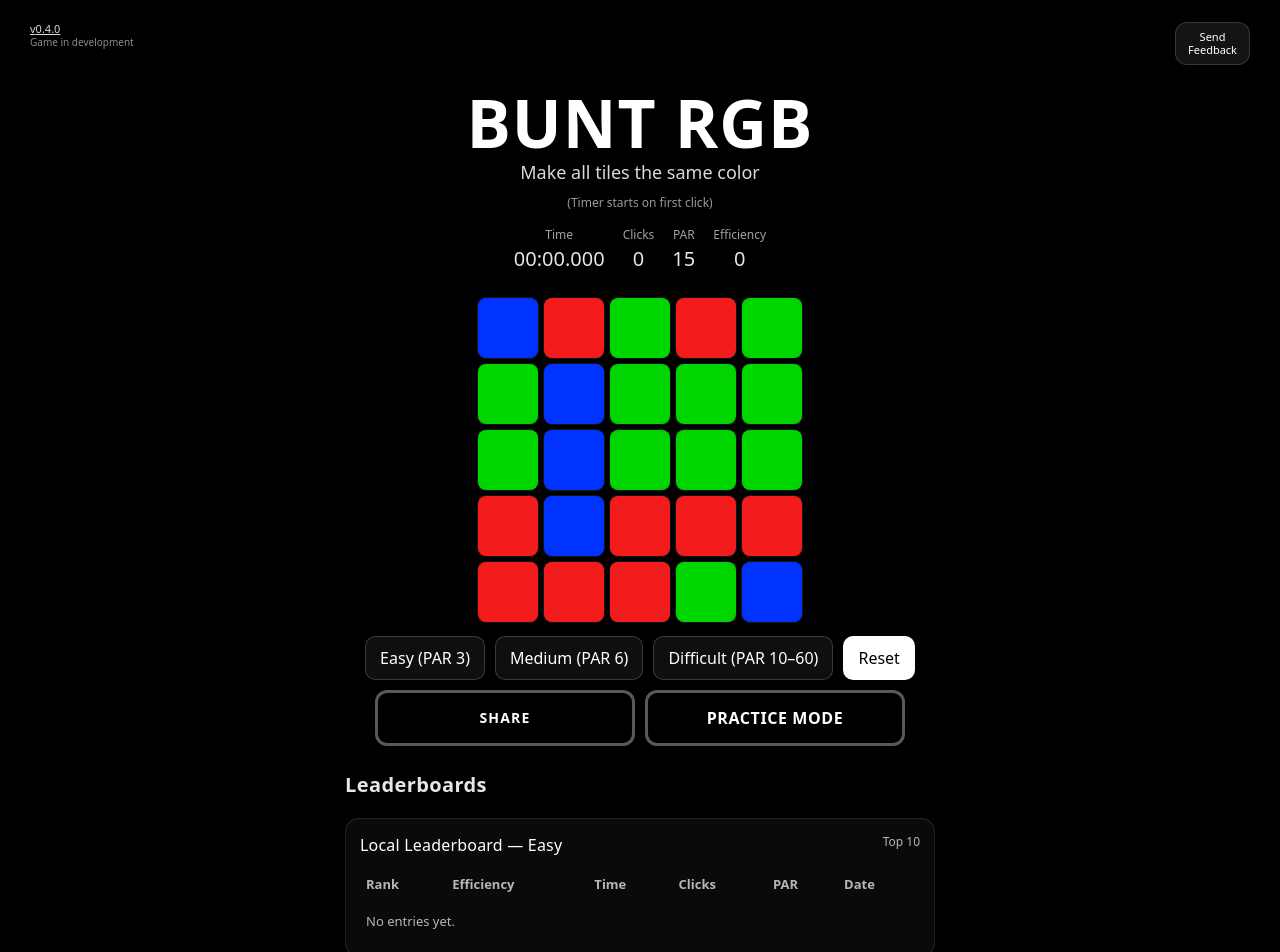
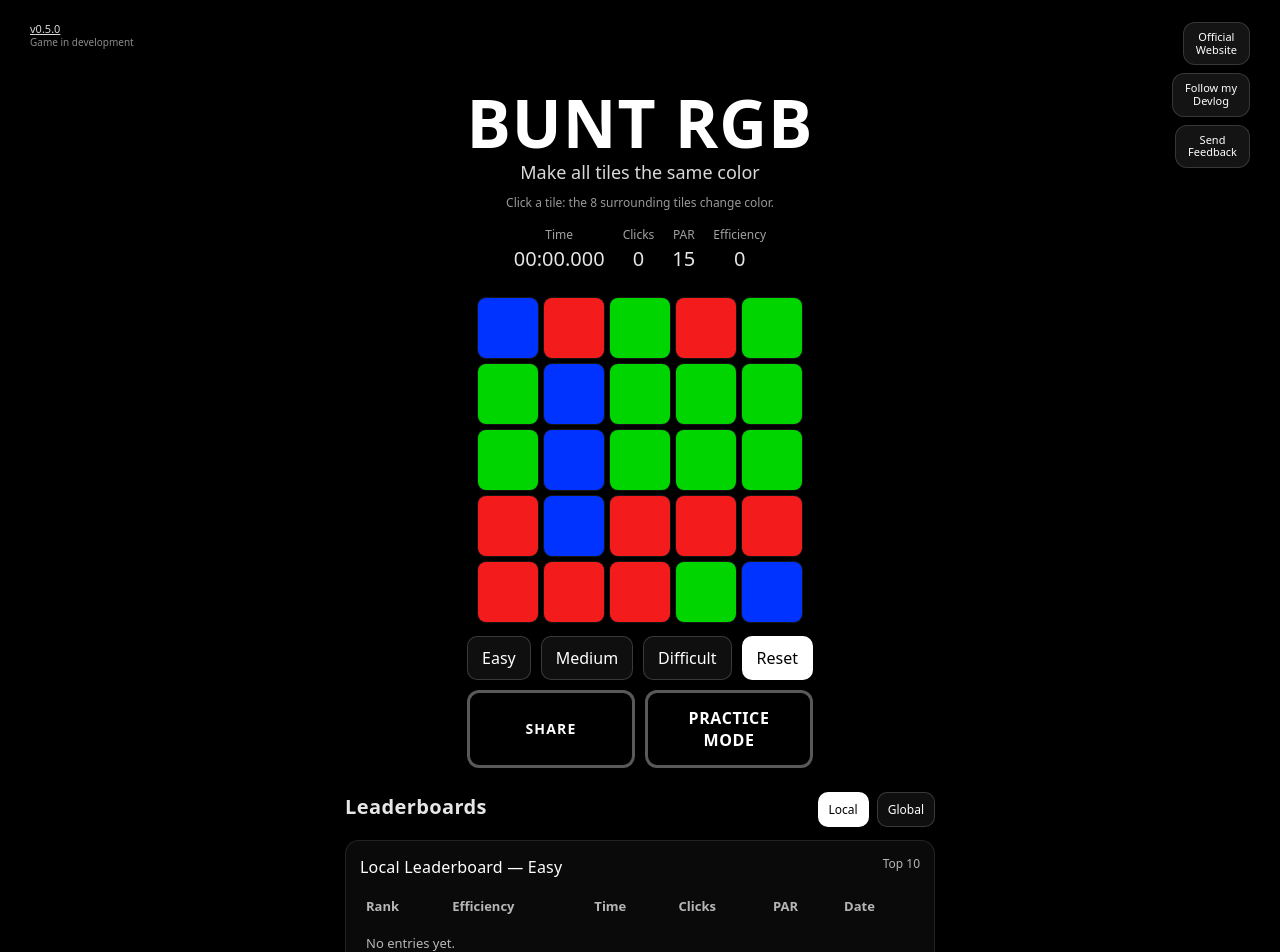
Before and after one commit to edgardomaxia/bunt-rgb, a React (Vite) app: page / in a window 1280 px wide. Shown: the top 952 px of the page. Built offline with nearby package versions, Linux system fonts and the light colour scheme.

Commit message:
release: v0.5.0 practice fixes + header links + UI refinement

```diff
--- a/src/App.tsx
+++ b/src/App.tsx
@@ -31,7 +31,18 @@ type LeaderboardEntry = {
 };
 
 type Leaderboards = Record<Exclude<PuzzleKind, "solved">, LeaderboardEntry[]>;
+type GlobalScoreRow = {
+  mode: Exclude<PuzzleKind, "solved">;
+  nickname: string | null;
+  time_ms: number;
+  clicks: number;
+  par: number;
+  efficiency_score: number;
+  created_at: string;
+  app_version: string | null;
+};
 
+type GlobalLeaderboards = Record<Exclude<PuzzleKind, "solved">, GlobalScoreRow[]>;
 type RunState = {
   puzzleKind: PuzzleKind;
   par: number;
@@ -200,6 +211,18 @@ const [initialGrid, setInitialGrid] = useState<Color[]>(() => {
   const [leaderboards, setLeaderboards] = useState<Leaderboards>(() =>
     typeof window === "undefined" ? emptyLeaderboards() : loadLeaderboards()
   );
+  const [lbView, setLbView] = useState<"local" | "global">("local");
+const [globalLb, setGlobalLb] = useState<GlobalLeaderboards>(() => ({
+  easy: [],
+  medium: [],
+  random: [],
+}));
+const [globalLbStatus, setGlobalLbStatus] = useState<
+  "idle" | "loading" | "ready" | "error"
+>("idle");
+const [runToken, setRunToken] = useState<string | null>(null);
+const [globalSaveStatus, setGlobalSaveStatus] = useState<"idle" | "saving" | "saved" | "error">("idle");
+
 
   // Timer refs
   const startTimeRef = useRef<number | null>(null);
@@ -266,7 +289,7 @@ const [initialGrid, setInitialGrid] = useState<Color[]>(() => {
 
 
 function getShareText() {
-  return `Can you solve this?\nhttps://bunt-rgb.vercel.app/`;
+  return `Can you solve this?\nhttps://bunt-rgb.com/demo/`;
 }
 
 function stopTimer() {
@@ -351,7 +374,24 @@ saveRunState({
       return next;
     });
   }, [mode, isSolved, puzzleKind, efficiencyScore, elapsedMs, clicks, par]);
+useEffect(() => {
+  if (mode !== "normal") return;
+  if (!isSolved) return;
+  if (savedThisRunRef.current !== true) return; // garantisce "una volta"
+  if (puzzleKind === "solved") return;
 
+  const kind = puzzleKind as Exclude<PuzzleKind, "solved">;
+  submitGlobalScore(kind);
+  // eslint-disable-next-line react-hooks/exhaustive-deps
+}, [mode, isSolved]);
+useEffect(() => {
+  if (lbView !== "global") return;
+  // carica tutte e 3 (semplice e robusto)
+  fetchGlobal("easy");
+  fetchGlobal("medium");
+  fetchGlobal("random");
+  // eslint-disable-next-line react-hooks/exhaustive-deps
+}, [lbView]);
 // ESC closes modals + lock body scroll when any modal is open
 useEffect(() => {
   function onKeyDown(e: KeyboardEvent) {
@@ -411,6 +451,11 @@ if (kind === "easy") {
 
   // ensure Random never persists across refresh
   if (kind === "random") clearRunState();
+  if (kind === "easy" || kind === "medium" || kind === "random") {
+  mintRunToken(kind);
+} else {
+  setRunToken(null);
+}
 }
 function loadPracticeWithPar(parTarget: number) {
   const safePar = clamp(Math.floor(parTarget), 1, 100);
@@ -425,7 +470,7 @@ function loadPracticeWithPar(parTarget: number) {
     const target = randomTargetColor();
 
     // make a simple planted vector: safePar distinct 1-clicks (capped)
-    const k = clamp(safePar, 2, 25);
+    const k = clamp(safePar, 1, 25);
     const vec = new Array<number>(SIZE * SIZE).fill(0);
     // random distinct indices
     const pool = Array.from({ length: SIZE * SIZE }, (_, i) => i);
@@ -454,11 +499,10 @@ function loadPracticeWithPar(parTarget: number) {
 
   const nextGrid = bestGrid ?? gridFromSolution(randomTargetColor(), new Array(SIZE * SIZE).fill(0));
 const computed = minParSolutionToAnySolved(nextGrid);
-const nextPar = bestPar !== Infinity ? bestPar : computed.par;
-
+void computed; // keep for future debugging if needed
 
 setPuzzleKind("random");
-  setPar(nextPar);
+setPar(safePar);
   setInitialGrid(nextGrid.slice());
   setGrid(nextGrid);
   setClicks(0);
@@ -483,7 +527,84 @@ function clearLeaderboards() {
     setLeaderboards(empty);
     saveLeaderboards(empty);
   }
+async function fetchGlobal(kind: Exclude<PuzzleKind, "solved">) {
+  try {
+    setGlobalLbStatus("loading");
 
+    const res = await fetch(`/api/leaderboard?mode=${kind}&limit=${LEADERBOARD_SIZE}`);
+    if (!res.ok) throw new Error(`http_${res.status}`);
+
+    const data = (await res.json()) as { mode: string; items: GlobalScoreRow[] };
+
+    setGlobalLb((prev) => ({
+      ...prev,
+      [kind]: Array.isArray(data.items) ? data.items : [],
+    }));
+
+    setGlobalLbStatus("ready");
+  } catch {
+    setGlobalLbStatus("error");
+  }
+}
+
+async function mintRunToken(kind: Exclude<PuzzleKind, "solved">) {
+  try {
+    setGlobalSaveStatus("idle");
+
+    const res = await fetch("/api/run-token", {
+      method: "POST",
+      headers: { "Content-Type": "application/json" },
+      body: JSON.stringify({ mode: kind }),
+    });
+
+    if (!res.ok) throw new Error(`run-token_http_${res.status}`);
+
+    const data = (await res.json()) as { token: string };
+    setRunToken(typeof data.token === "string" ? data.token : null);
+  } catch {
+    setRunToken(null);
+  }
+}
+
+async function submitGlobalScore(kind: Exclude<PuzzleKind, "solved">) {
+  if (!runToken) return;
+
+  try {
+    setGlobalSaveStatus("saving");
+
+    const res = await fetch("/api/score", {
+      method: "POST",
+      headers: { "Content-Type": "application/json" },
+      body: JSON.stringify({
+        token: runToken,
+        timeMs: Math.round(elapsedMs),
+        clicks,
+        par,
+        nickname: "claude", // poi lo rendiamo input
+        appVersion:
+          BUILD_INFO?.gitSha === "local"
+            ? "local"
+            : (BUILD_INFO?.gitSha?.slice(0, 7) ?? "unknown"),
+      }),
+    });
+
+    if (!res.ok) throw new Error(`score_http_${res.status}`);
+
+    const data = await res.json();
+    if (!data?.ok) throw new Error("score_not_ok");
+
+    setGlobalSaveStatus("saved");
+
+    // refresh global view if you're looking at it
+    if (lbView === "global") {
+      fetchGlobal("easy");
+      fetchGlobal("medium");
+      fetchGlobal("random");
+    }
+  } catch {
+    setGlobalSaveStatus("error");
+  }
+}
   function renderTable(kind: Exclude<PuzzleKind, "solved">, title: string) {
     const rows = leaderboards[kind];
 
@@ -589,8 +710,67 @@ function clearLeaderboards() {
 
 </div>
 
-      {/* HEADER RIGHT: feedback button */}
-      <div style={{ position: "absolute", top: 22, right: 30, zIndex: 5 }}>
+{/* HEADER RIGHT: links + feedback */}
+<div
+  style={{
+    position: "absolute",
+    top: 22,
+    right: 30,
+    zIndex: 5,
+    display: "flex",
+    flexDirection: "column",
+    gap: 8,
+    alignItems: "flex-end",
+  }}
+>
+  <a
+    href="https://bunt-rgb.com/"
+    target="_blank"
+    rel="noopener noreferrer"
+    style={{
+      background: "rgba(255,255,255,.08)",
+      border: "1px solid rgba(255,255,255,.15)",
+      color: "#fff",
+      padding: "8px 12px",
+      borderRadius: 12,
+      fontSize: 11,
+      cursor: "pointer",
+      lineHeight: 1.15,
+      textDecoration: "none",
+      display: "inline-block",
+      textAlign: "center",
+    }}
+    title="Official website"
+  >
+    Official
+    <br />
+    Website
+  </a>
+
+  <a
+    href="https://www.youtube.com/@BuntRGB"
+    target="_blank"
+    rel="noopener noreferrer"
+    style={{
+      background: "rgba(255,255,255,.08)",
+      border: "1px solid rgba(255,255,255,.15)",
+      color: "#fff",
+      padding: "8px 12px",
+      borderRadius: 12,
+      fontSize: 11,
+      cursor: "pointer",
+      lineHeight: 1.15,
+      textDecoration: "none",
+      display: "inline-block",
+      textAlign: "center",
+    }}
+    title="Follow my devlog journey"
+  >
+    Follow my
+    <br />
+    Devlog
+  </a>
+
   <button
     onClick={() => setIsFeedbackOpen(true)}
     style={{
@@ -865,11 +1045,10 @@ function clearLeaderboards() {
 
           {isPractice ? null : (
             <div style={{ opacity: 0.6, marginTop: 8, fontSize: 12 }}>
-              (Timer starts on first click)
+              Click a tile: the 8 surrounding tiles change color.
             </div>
           )}
 
-          {isPractice ? null : (
 <div
   style={{
     opacity: 0.9,
@@ -900,7 +1079,7 @@ function clearLeaderboards() {
     <div style={{ fontSize: 20 }}>{efficiencyScore}</div>
   </div>
 </div>
-          )}
+
 
           <div style={{ marginTop: 10, opacity: 0.9 }}>
             {isSolved ? "✅ Solved" : ""}
@@ -968,7 +1147,16 @@ filter: "none",          }}
 >
   Generate
 </button>
+
+<button
+  onClick={resetToInitial}
+  style={resetBtnStyle}
+>
+  Reset
+</button>
 </div>
+
+
 
 <button
   onClick={() => {
@@ -984,15 +1172,15 @@ filter: "none",          }}
   <div style={{ display: "flex", flexDirection: "column", alignItems: "center", gap: 10 }}>
     <div style={{ display: "flex", gap: 10, flexWrap: "wrap", justifyContent: "center" }}>
       <button onClick={() => loadPuzzle("easy")} style={btnStyle}>
-        Easy (PAR 3)
+        Easy
       </button>
 
       <button onClick={() => loadPuzzle("medium")} style={btnStyle}>
-        Medium (PAR 6)
+        Medium
       </button>
 
       <button onClick={() => loadPuzzle("random")} style={btnStyle}>
-        Difficult (PAR 10–60)
+        Difficult
       </button>
 
       <button onClick={resetToInitial} style={resetBtnStyle}>
@@ -1036,10 +1224,41 @@ filter: "none",          }}
        {/* LEADERBOARDS (normal only) */}
 {isPractice ? null : (
   <div style={{ marginTop: 10, display: "flex", flexDirection: "column", gap: 12 }}>
+    <div style={{ display: "flex", justifyContent: "space-between", alignItems: "baseline", gap: 12 }}>
       <h2 style={{ margin: "0 0 6px 0", fontSize: 20, letterSpacing: 0.4, opacity: 0.9 }}>
         Leaderboards
       </h2>
 
+      <div style={{ display: "flex", gap: 8 }}>
+        <button
+          onClick={() => setLbView("local")}
+          style={{
+            ...btnStyle,
+            padding: "8px 10px",
+            fontSize: 12,
+            background: lbView === "local" ? "#fff" : "rgba(255,255,255,.06)",
+            color: lbView === "local" ? "#000" : "#fff",
+          }}
+        >
+          Local
+        </button>
+        <button
+          onClick={() => setLbView("global")}
+          style={{
+            ...btnStyle,
+            padding: "8px 10px",
+            fontSize: 12,
+            background: lbView === "global" ? "#fff" : "rgba(255,255,255,.06)",
+            color: lbView === "global" ? "#000" : "#fff",
+          }}
+        >
+          Global
+        </button>
+      </div>
+    </div>
+
+    {lbView === "local" ? (
+      <>
         {renderTable("easy", "Local Leaderboard — Easy")}
         {renderTable("medium", "Local Leaderboard — Medium")}
         {renderTable("random", "Local Leaderboard — Random")}
@@ -1053,6 +1272,86 @@ filter: "none",          }}
         <div style={{ opacity: 0.55, fontSize: 12, marginTop: 10, textAlign: "center" }}>
           Stored locally in this browser only.
         </div>
+      </>
+    ) : (
+      <>
+        <div style={{ opacity: 0.65, fontSize: 12, marginTop: -4 }}>
+          {globalLbStatus === "loading" ? "Loading global scores..." : null}
+          {globalLbStatus === "error" ? "Global leaderboard unavailable." : null}
+        </div>
+        <div style={{ opacity: 0.65, fontSize: 12, marginTop: 6 }}>
+  {globalSaveStatus === "saving" ? "Saving score..." : null}
+  {globalSaveStatus === "saved" ? "Score saved." : null}
+  {globalSaveStatus === "error" ? "Score not saved." : null}
+</div>
+
+        {(() => {
+          const renderGlobalTable = (kind: Exclude<PuzzleKind, "solved">, title: string) => {
+            const rows = globalLb[kind];
+
+            return (
+              <div style={cardStyle}>
+                <div style={{ display: "flex", justifyContent: "space-between", gap: 12 }}>
+                  <div style={{ fontSize: 16, letterSpacing: 0.2 }}>{title}</div>
+                  <div style={{ opacity: 0.7, fontSize: 12 }}>Top {LEADERBOARD_SIZE}</div>
+                </div>
+
+                <div style={{ marginTop: 10, overflowX: "auto" }}>
+                  <table style={{ width: "100%", borderCollapse: "collapse", fontSize: 13 }}>
+                    <thead>
+                      <tr style={{ opacity: 0.7, textAlign: "left" }}>
+                        <th style={{ padding: "8px 6px" }}>Rank</th>
+                        <th style={{ padding: "8px 6px" }}>Player</th>
+                        <th style={{ padding: "8px 6px" }}>Efficiency</th>
+                        <th style={{ padding: "8px 6px" }}>Time</th>
+                        <th style={{ padding: "8px 6px" }}>Clicks</th>
+                        <th style={{ padding: "8px 6px" }}>PAR</th>
+                        <th style={{ padding: "8px 6px" }}>Date</th>
+                      </tr>
+                    </thead>
+                    <tbody>
+                      {rows.length === 0 ? (
+                        <tr>
+                          <td colSpan={7} style={{ padding: "10px 6px", opacity: 0.7 }}>
+                            No entries yet.
+                          </td>
+                        </tr>
+                      ) : (
+                        rows.map((r, i) => (
+                          <tr key={`${r.created_at}-${i}`} style={{ borderTop: "1px solid rgba(255,255,255,.08)" }}>
+                            <td style={{ padding: "8px 6px" }}>{i + 1}</td>
+                            <td style={{ padding: "8px 6px" }}>{r.nickname ?? "anon"}</td>
+                            <td style={{ padding: "8px 6px" }}>{r.efficiency_score}</td>
+                            <td style={{ padding: "8px 6px" }}>{formatTimeMs(r.time_ms)}</td>
+                            <td style={{ padding: "8px 6px" }}>{r.clicks}</td>
+                            <td style={{ padding: "8px 6px" }}>{r.par}</td>
+                            <td style={{ padding: "8px 6px", opacity: 0.8 }}>
+                              {new Date(r.created_at).toLocaleString()}
+                            </td>
+                          </tr>
+                        ))
+                      )}
+                    </tbody>
+                  </table>
+                </div>
+              </div>
+            );
+          };
+
+          return (
+            <>
+              {renderGlobalTable("easy", "Global Leaderboard — Easy")}
+              {renderGlobalTable("medium", "Global Leaderboard — Medium")}
+              {renderGlobalTable("random", "Global Leaderboard — Random")}
+            </>
+          );
+        })()}
+
+        <div style={{ opacity: 0.55, fontSize: 12, marginTop: 10, textAlign: "center" }}>
+          Stored globally on server (nickname optional).
+        </div>
+      </>
+    )}
   </div>
 )}
         <div
--- a/src/meta/appMeta.ts
+++ b/src/meta/appMeta.ts
@@ -1,2 +1,2 @@
-export const APP_VERSION = "0.4.0";
+export const APP_VERSION = "0.5.0";
 export const APP_STATUS = "Game in development";
--- a/src/meta/versions.ts
+++ b/src/meta/versions.ts
@@ -6,8 +6,18 @@ export type VersionMeta = {
 
 export const VERSION_HISTORY: VersionMeta[] = [
   {
+  version: "0.5.0",
+  deployedAtIso: "AUTO",
+  notes: [
+    "Practice: PAR target now matches the selected value.",
+    "Practice: added Reset button.",
+    "UI: added quick links (Official Website + Devlog).",
+    "UI: replaced timer hint with a short move explanation.",
+  ],
+},
+{
     version: "0.4.0",
-    deployedAtIso: "AUTO",
+    deployedAtIso: "2026-02-22T17:44:38+01:00",
     notes: [
       "Math fix: generation now applies inverse Z3 moves (mod 3)",
       "PAR now reflects solver-consistent minimum clicks",
```
Lines whose indentation alone changed are shown as unchanged.
